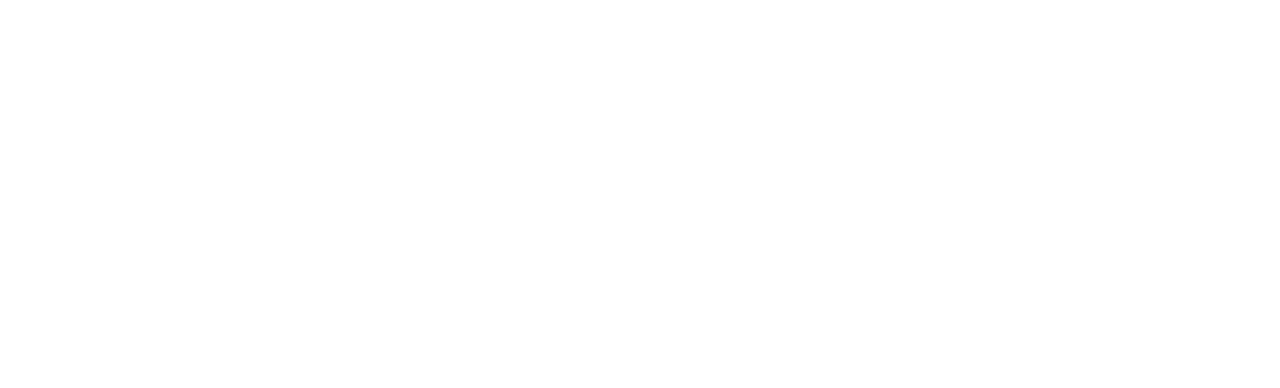
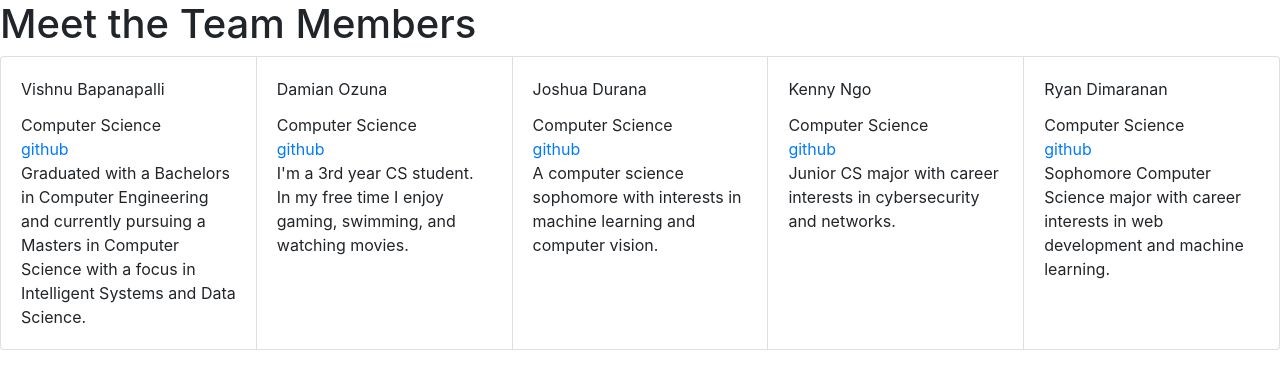
Before and after one commit to vishnubapana/Stock-Prediction-App, a React (Create React App) app in the folder frontend/: page / in a window 1280 px wide. Shown: the top 388 px of the page. Built offline with nearby package versions, Linux system fonts and the light colour scheme.

Commit message:
added Team component to LandingPage.js

```diff
--- a/frontend/src/components/LandingPage/LandingPage.js
+++ b/frontend/src/components/LandingPage/LandingPage.js
@@ -1,10 +1,11 @@
 import React from 'react'
+import Team from './Team/Team'
 //Import components that you create here
 
 function LandingPage(){
     return(
         //Use components that you import here
-        <></>
+        <Team/>
     )
 }
 
```
